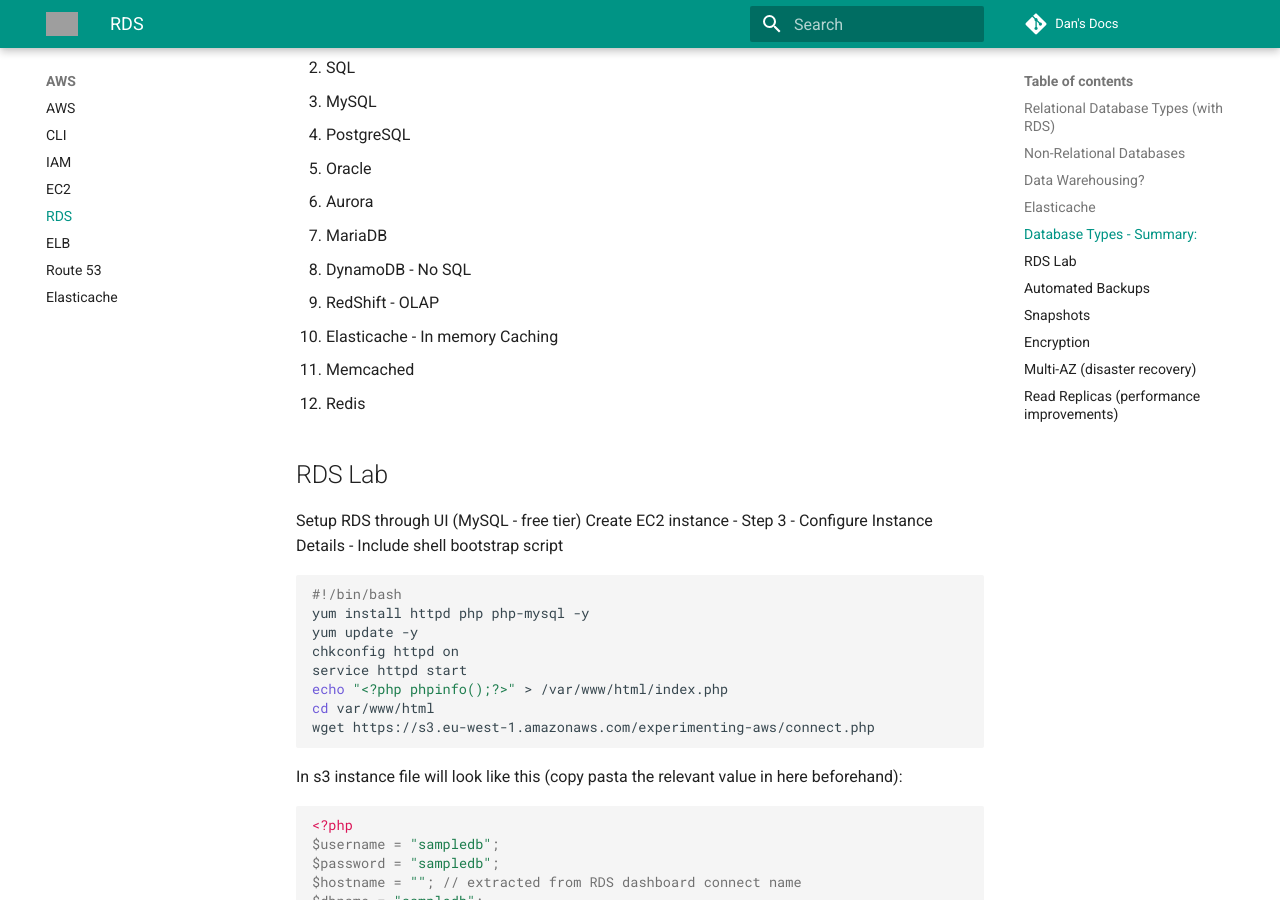
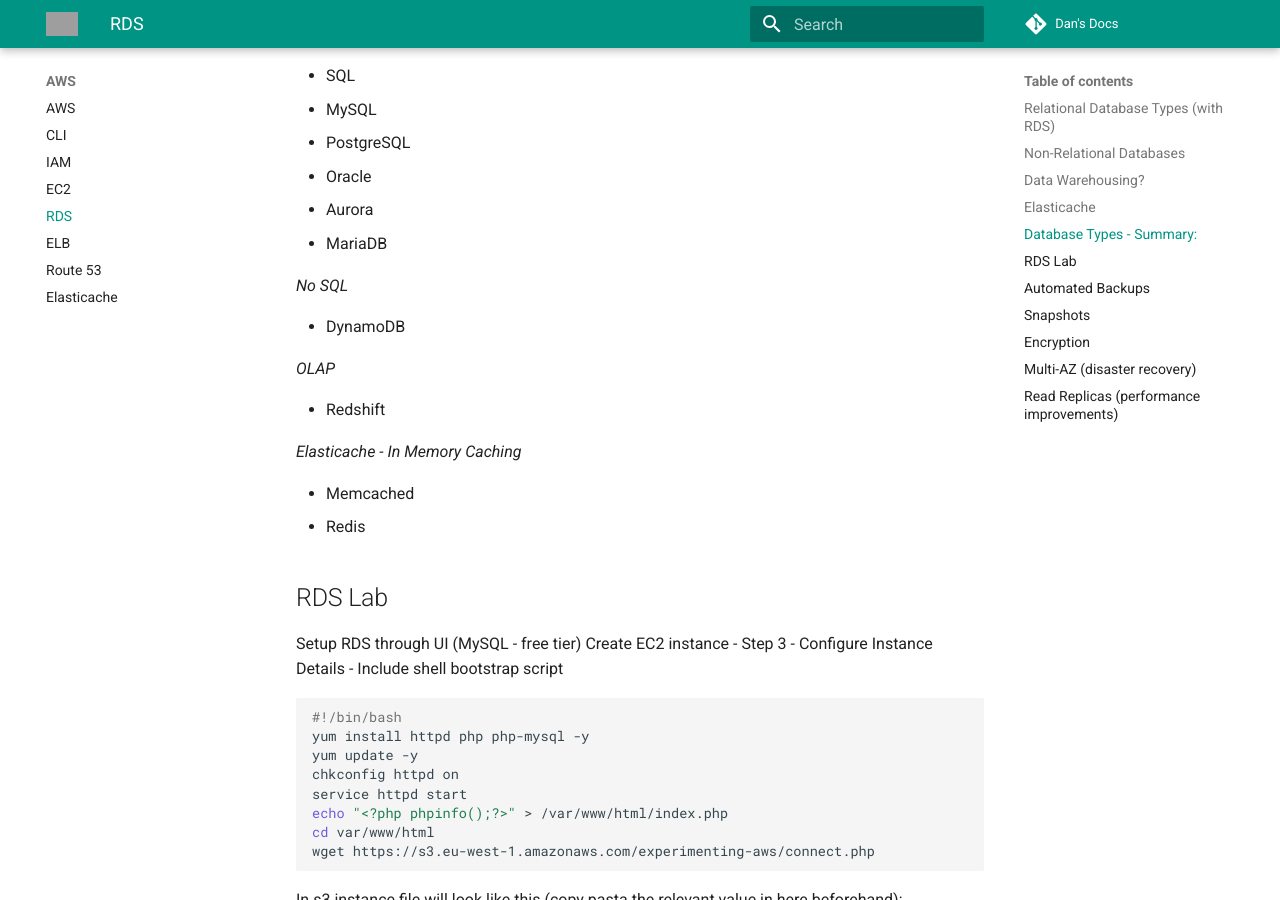
Before and after one commit to dan-mcm/docs, an MkDocs documentation site: the page built from docs/aws/rds.md, in a window 1280 px wide and 900 px high, scrolled down 1813 px. Built offline with MkDocs 1.6.1 and Material for MkDocs 9.7.7, drawn with Linux system fonts in a browser that asks for light colours; comment, search, counter and statistics services are not loaded; some of the changed lines change nothing that is shown; grey boxes are pictures that could not be loaded.

Commit message:
fixed syntax

```diff
--- a/docs/aws/rds.md
+++ b/docs/aws/rds.md
@@ -50,18 +50,27 @@
 
 ## Database Types - Summary:
 
-1. RDS - OLTP
-  * SQL
-  * MySQL
-  * PostgreSQL
-  * Oracle
-  * Aurora
-  * MariaDB
-2. DynamoDB - No SQL
-3. RedShift - OLAP
-4. Elasticache - In memory Caching
-  * Memcached
-  * Redis
+_RDS - OLTP_
+
+* SQL
+* MySQL
+* PostgreSQL
+* Oracle
+* Aurora
+* MariaDB
+
+_No SQL_
+
+* DynamoDB
+
+_OLAP_
+
+* Redshift
+
+_Elasticache - In Memory Caching_
+
+* Memcached
+* Redis
 
 ## RDS Lab
 
```
